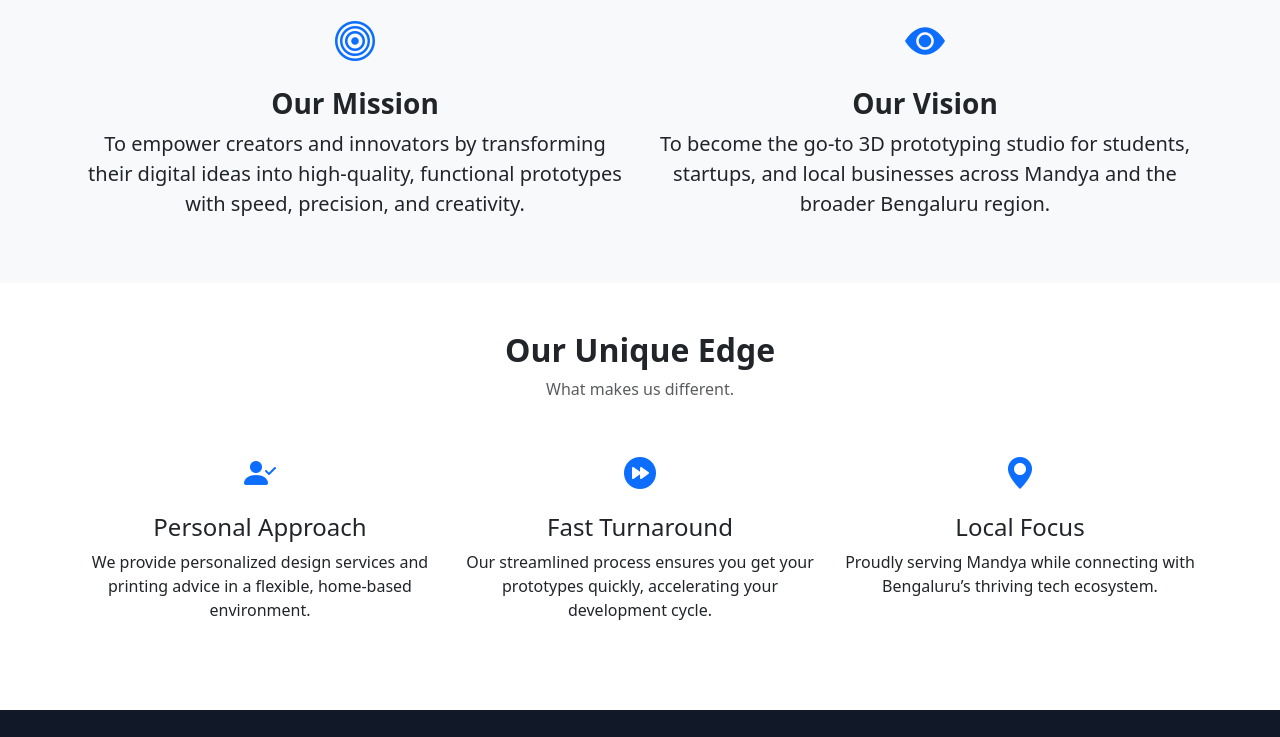
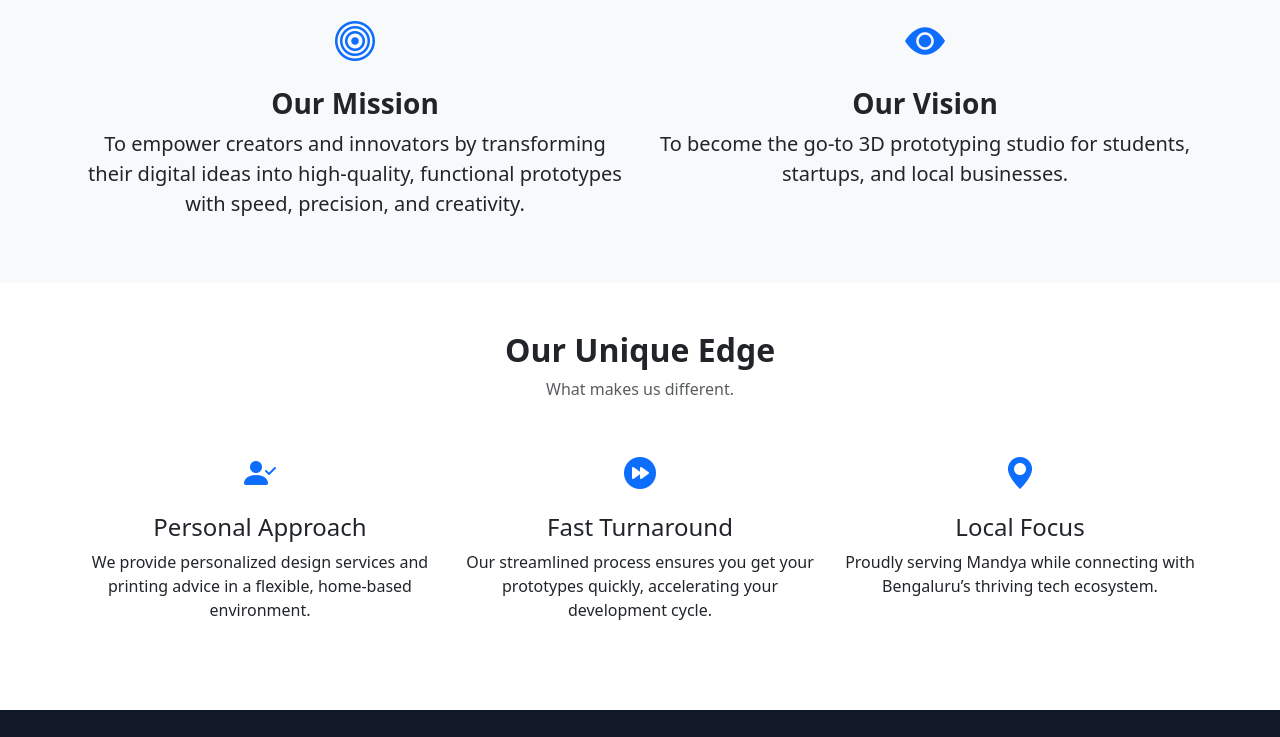
Before and after one commit to nags-workspace/draftorbit.studio, a plain HTML site: page about.html in a window 1280 px wide. Shown: the part 800-1537 px from the top of the page. Drawn offline with nearby package versions, Linux system fonts and the light colour scheme; no server answers.

Commit message:
chore: Simplify vision statement in about.html

```diff
--- a/about.html
+++ b/about.html
@@ -60,7 +60,7 @@
                 <div class="col-md-6">
                     <i class="bi bi-eye-fill fs-1 text-primary"></i>
                     <h3 class="fw-bold mt-3">Our Vision</h3>
-                    <p class="lead">To become the go-to 3D prototyping studio for students, startups, and local businesses across Mandya and the broader Bengaluru region.</p>
+                    <p class="lead">To become the go-to 3D prototyping studio for students, startups, and local businesses.</p>
                 </div>
             </div>
         </div>
```
